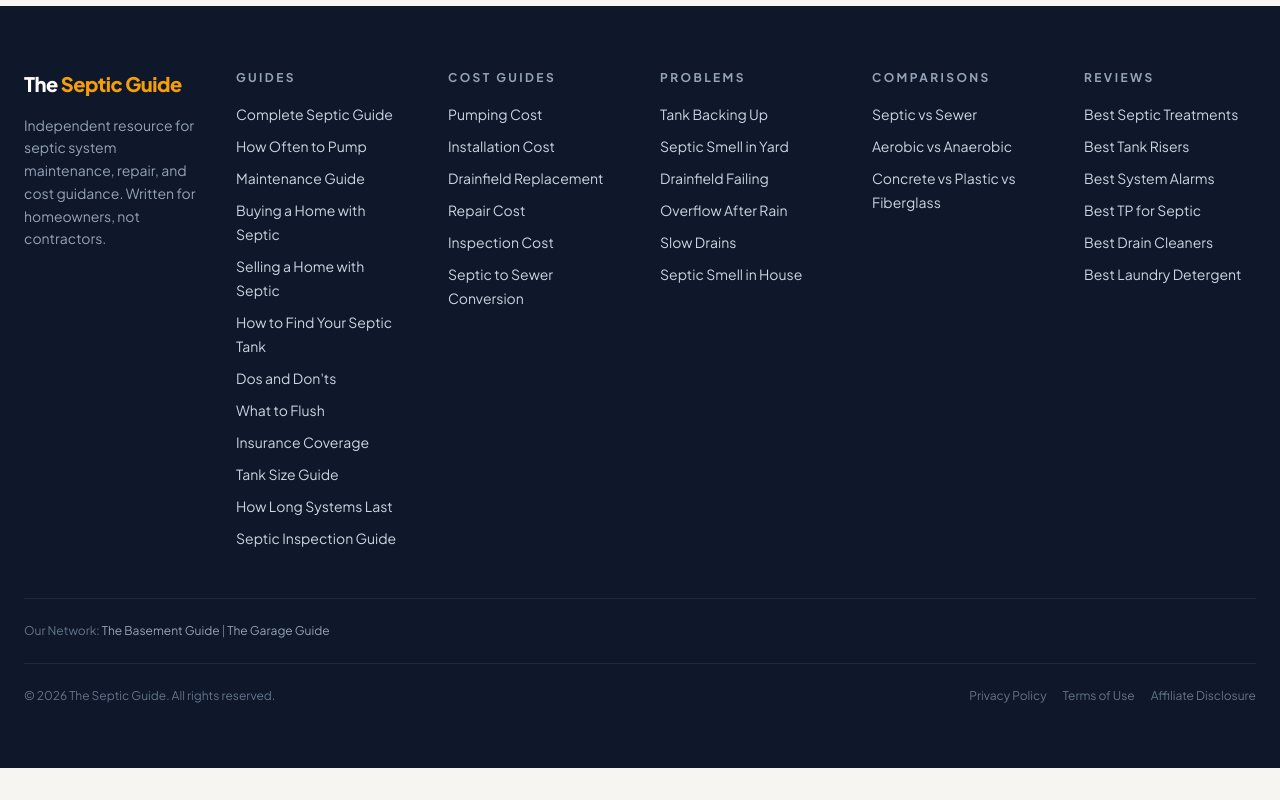
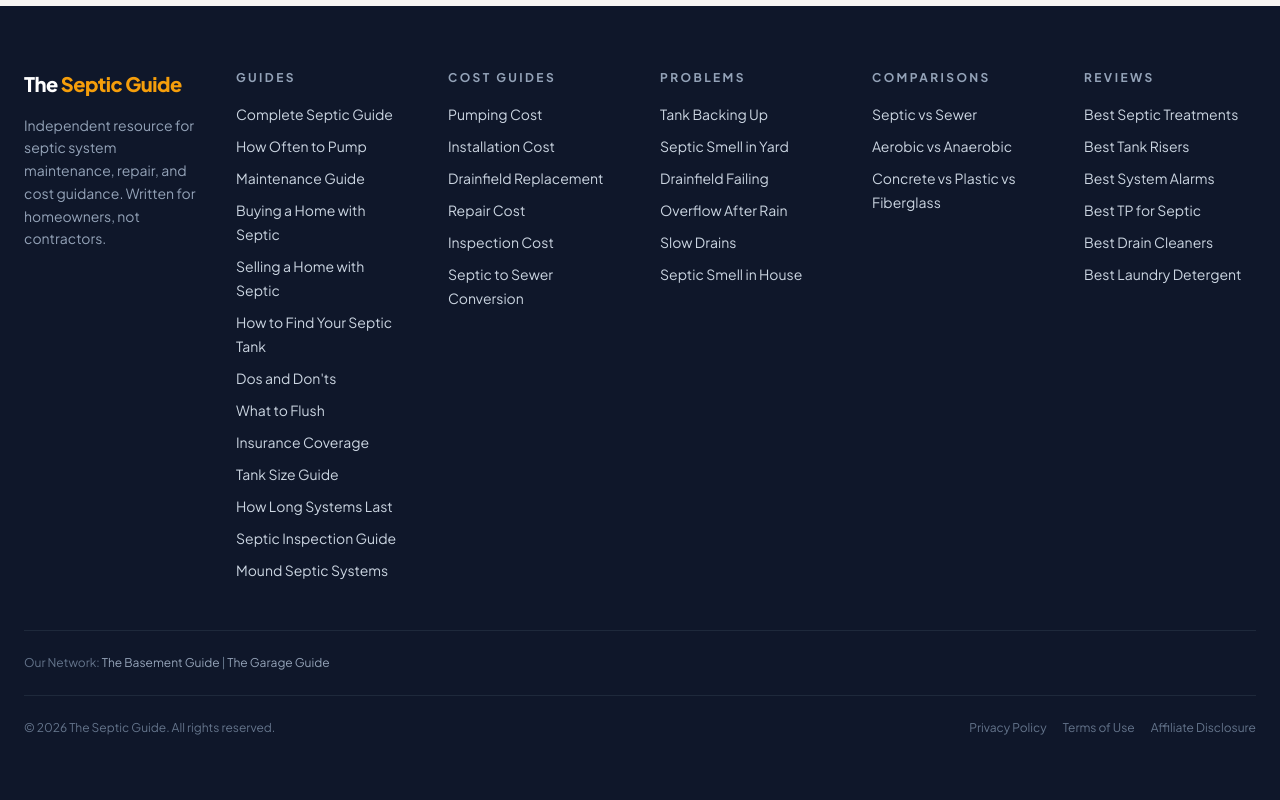
Before and after one commit to thebasementguide2026/theseptic.guide-, a Next.js app: page / in a window 1280 px wide. Shown: the part 6682-7482 px from the top of the page. Before the commit the page ends 7450 px from the top, so only its background shows below. Built offline with nearby package versions, Linux system fonts and the light colour scheme.

Commit message:
Add mound septic system to footer

```diff
--- a/components/Footer.tsx
+++ b/components/Footer.tsx
@@ -16,6 +16,7 @@ const footerSections = [
       { label: 'Tank Size Guide', href: '/guides/septic-tank-size-guide' },
       { label: 'How Long Systems Last', href: '/articles/how-long-does-a-septic-system-last' },
       { label: 'Septic Inspection Guide', href: '/guides/septic-inspection-guide' },
+      { label: 'Mound Septic Systems', href: '/guides/mound-septic-system' },
     ],
   },
   {
```
